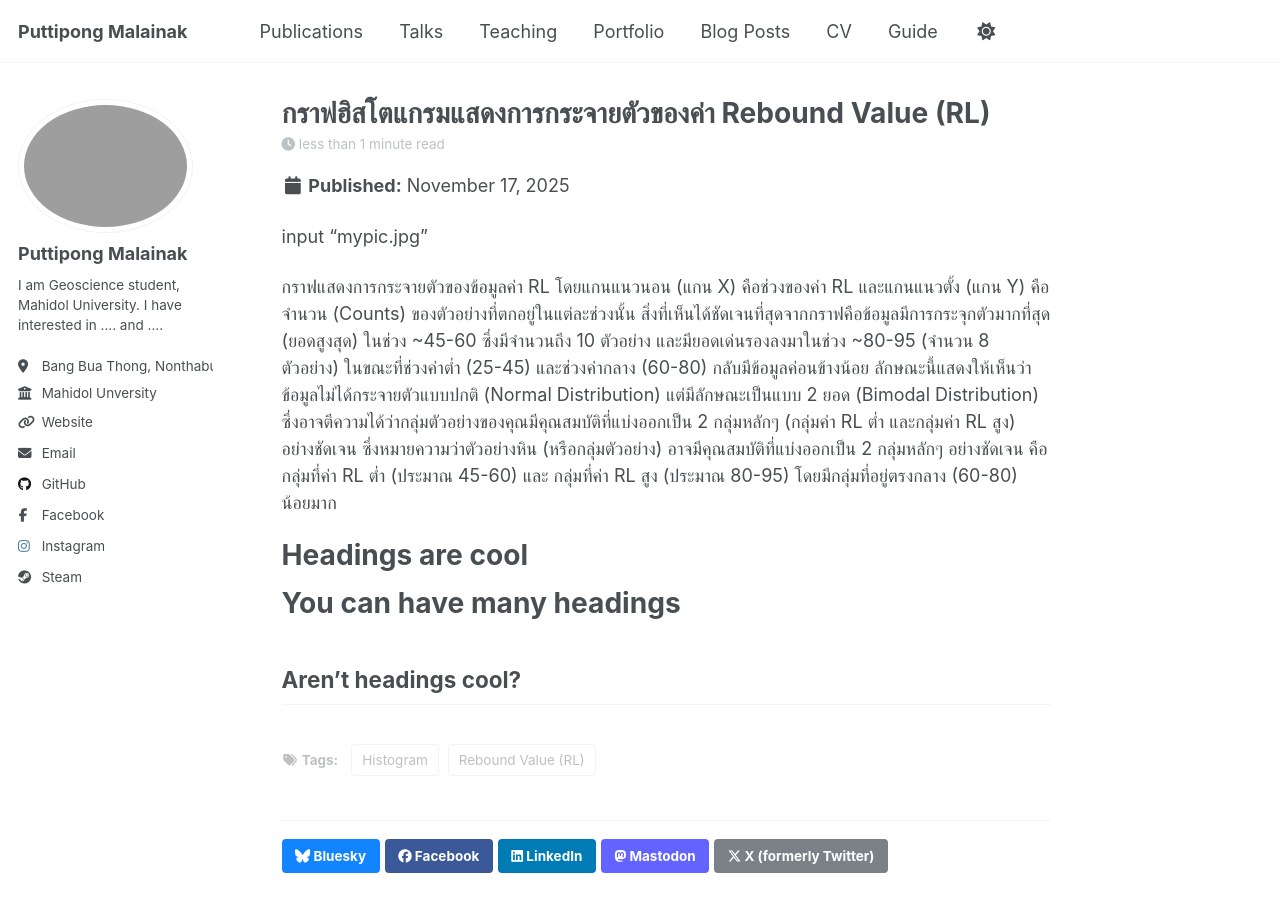
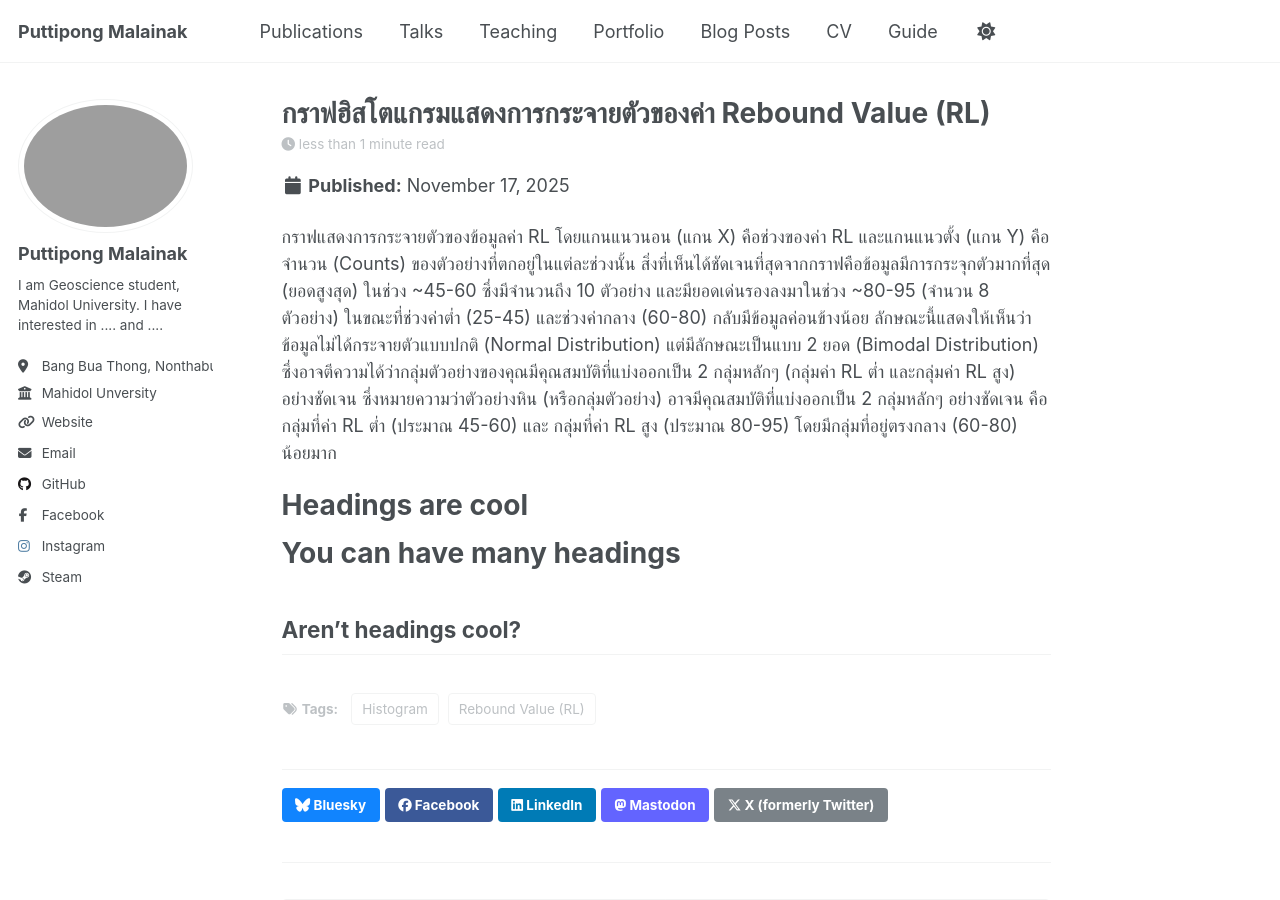
Before and after one commit to champion753/champion753.github.io, a Jekyll site: the page built from _posts/2025-11-17-Histogram-RL.md, in a window 1280 px wide and 900 px high. Built offline with Jekyll 4.4.1, drawn with Linux system fonts in a browser that asks for light colours; a script that is not in the unit is left out.

Commit message:
Update 2025-11-17-Histogram-RL.md

```diff
--- a/_posts/2025-11-17-Histogram-RL.md
+++ b/_posts/2025-11-17-Histogram-RL.md
@@ -6,7 +6,6 @@ tags:
   - Histogram
   - Rebound Value (RL)
 ---
-input "mypic.jpg"
 
 กราฟแสดงการกระจายตัวของข้อมูลค่า RL โดยแกนแนวนอน (แกน X) คือช่วงของค่า RL และแกนแนวตั้ง (แกน Y) คือจำนวน (Counts) ของตัวอย่างที่ตกอยู่ในแต่ละช่วงนั้น สิ่งที่เห็นได้ชัดเจนที่สุดจากกราฟคือข้อมูลมีการกระจุกตัวมากที่สุด (ยอดสูงสุด) ในช่วง ~45-60 ซึ่งมีจำนวนถึง 10 ตัวอย่าง และมียอดเด่นรองลงมาในช่วง ~80-95 (จำนวน 8 ตัวอย่าง) ในขณะที่ช่วงค่าต่ำ (25-45) และช่วงค่ากลาง (60-80) กลับมีข้อมูลค่อนข้างน้อย ลักษณะนี้แสดงให้เห็นว่าข้อมูลไม่ได้กระจายตัวแบบปกติ (Normal Distribution) แต่มีลักษณะเป็นแบบ 2 ยอด (Bimodal Distribution) ซึ่งอาจตีความได้ว่ากลุ่มตัวอย่างของคุณมีคุณสมบัติที่แบ่งออกเป็น 2 กลุ่มหลักๆ (กลุ่มค่า RL ต่ำ และกลุ่มค่า RL สูง) อย่างชัดเจน
 ซึ่งหมายความว่าตัวอย่างหิน (หรือกลุ่มตัวอย่าง) อาจมีคุณสมบัติที่แบ่งออกเป็น 2 กลุ่มหลักๆ อย่างชัดเจน คือ กลุ่มที่ค่า RL ต่ำ (ประมาณ 45-60) และ กลุ่มที่ค่า RL สูง (ประมาณ 80-95) โดยมีกลุ่มที่อยู่ตรงกลาง (60-80) น้อยมาก
```
